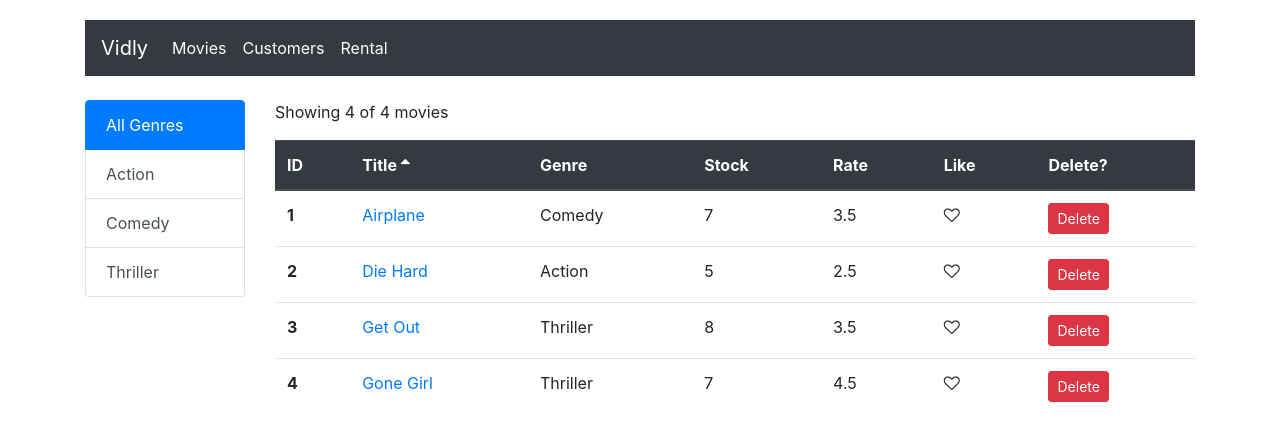
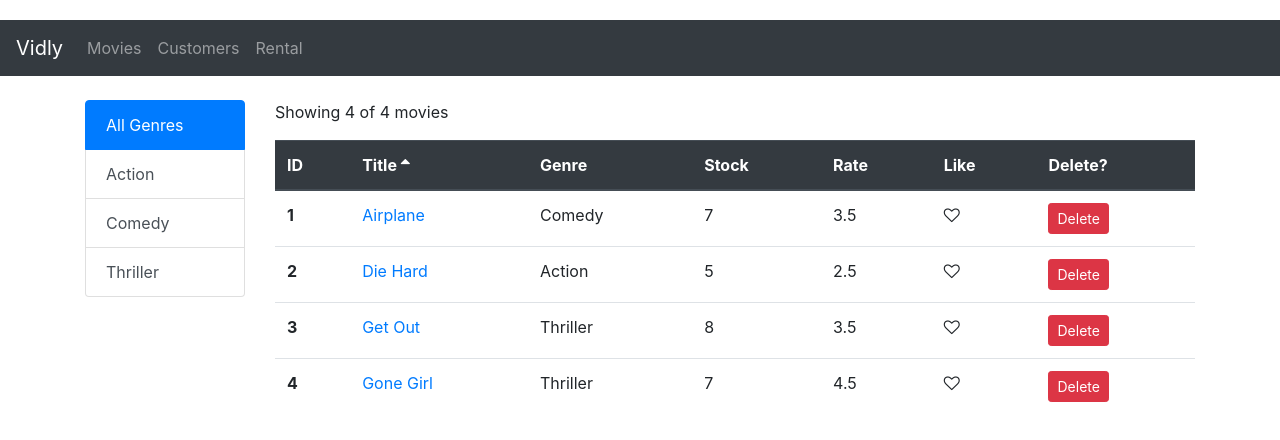
Before and after one commit to pnandini/vidly, a React (Create React App) app: page /home in a window 1280 px wide. Shown: the top 440 px of the page. Built offline with nearby package versions, Linux system fonts and the light colour scheme.

Commit message:
Fixing active class in Navbar

```diff
--- a/src/App.js
+++ b/src/App.js
@@ -12,9 +12,9 @@ import Movie from "./components/Movie";
 
 class App extends Component {
     render() {
-        return (<main className="container">
+        return (<div>
                 <NavBar/>
-                <div className="content">
+                <main className="container">
                     <Switch>
                         <Route path="/home" component={Movies}/>
                         <Route path="/movies" component={Movies}/>
@@ -22,12 +22,12 @@ class App extends Component {
                         <Route path="/rental" component={Rental}/>
                         <Route path="/movie" component={Movie}/>
                         <Route path="/not-found" component={NotFound}/>
-                        <Redirect from="/home" exact to="/movies"/>
+                        <Redirect from="/home" to="/movies"/>
                         <Redirect from="/" exact to="/home"/>
-                        <Redirect to="/not-found"/>
+                        <Redirect to="/not-found" replace="false"/>
                     </Switch>
-                </div>
-            </main>
+                </main>
+            </div>
         );
     }
 }
--- a/src/components/NavBar.js
+++ b/src/components/NavBar.js
@@ -12,9 +12,7 @@ const NavBar = (props) => {
             <div className="collapse navbar-collapse" id="">
                 <ul className="navbar-nav mr-auto">
                     {tabs.map(tab => (
-                        <li key={tab.path} className="nav-item active">
-                            <NavLink className="nav-link" to={tab.path}>{tab.label}</NavLink>
-                        </li>
+                        <NavLink className="nav-item nav-link" to={tab.path}>{tab.label}</NavLink>
                     ))}
                 </ul>
             </div>
--- a/src/components/movies.js
+++ b/src/components/movies.js
@@ -48,8 +48,9 @@ class Movies extends Component {
             <React.Fragment>
                 <br/>
                 <div className="row">
-                    <div className="col-2"><Generes allGeners={generes} selected={selectedGenera}
-                                                    handleGenereChange={this.handleGenereChange}/></div>
+                    <div className="col-2">
+                        <Generes allGeners={generes} selected={selectedGenera}
+                                 handleGenereChange={this.handleGenereChange}/></div>
                     <div className="col">
                         <p> Showing {cu.length} of {length} movies</p>
                         <MoviesTable onDelete={this.handleDelete} sortColumn={sortColumn} onLike={this.handleLikeChange}
```
Also changed, not shown: 1 other file (tests, documents, lock files or other folders).
